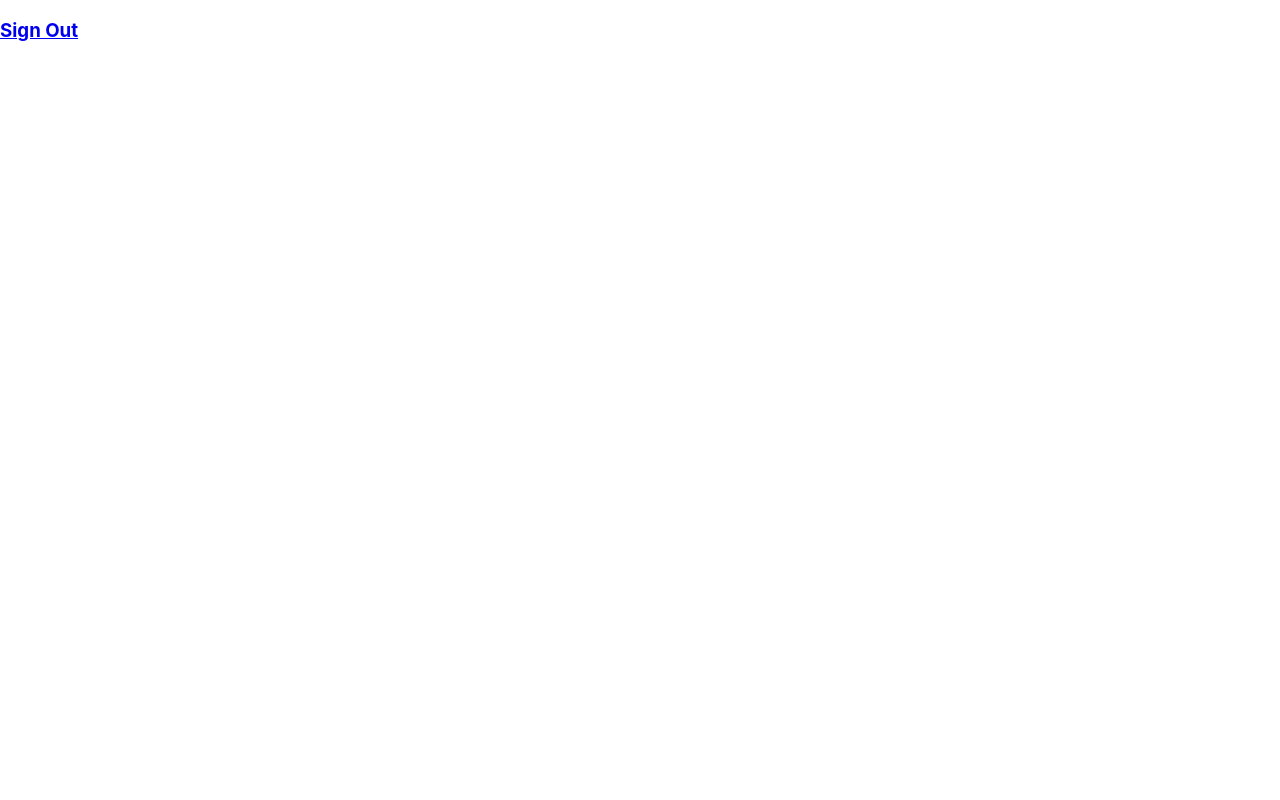
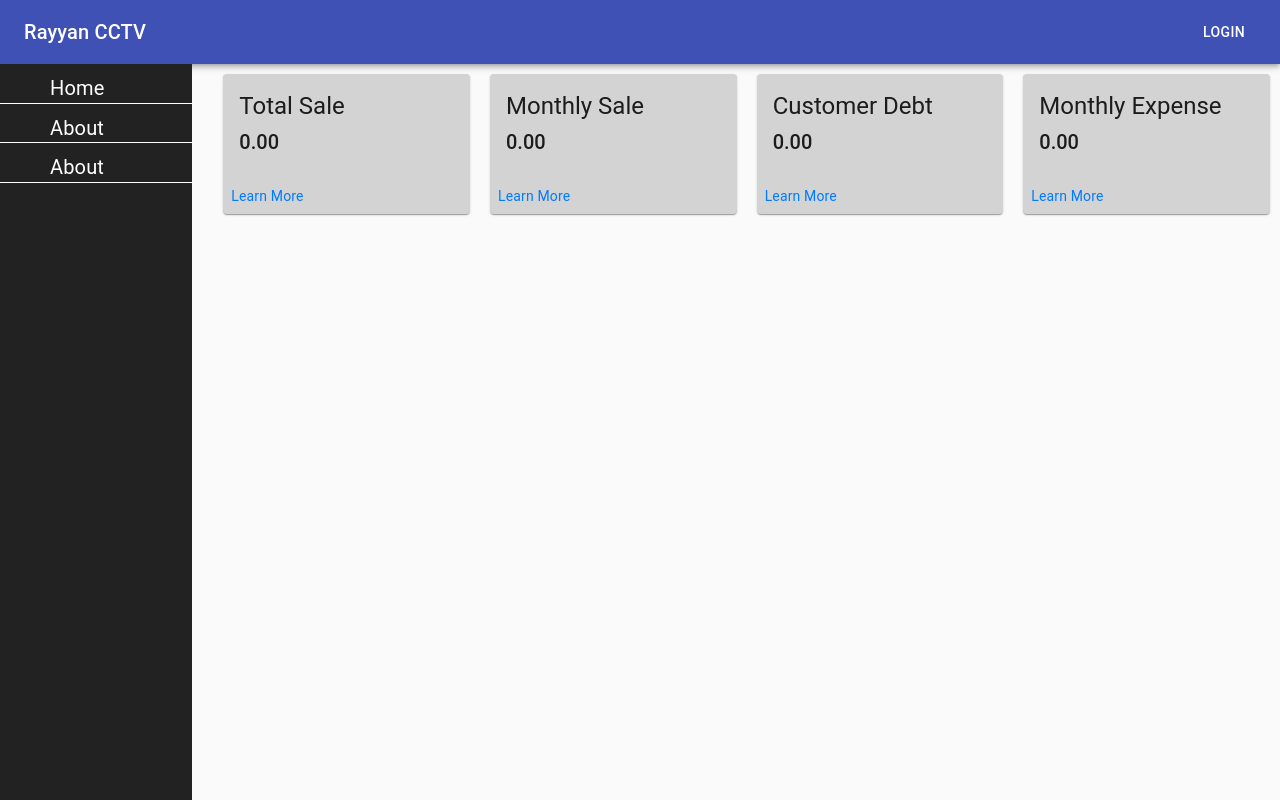
Before and after one commit to kashi326/POS, a React (Create React App) app: page /home in a window 1280 px wide. Built offline with nearby package versions, Linux system fonts and the light colour scheme.

Commit message:
navbar, sidebar and dashboard added

```diff
--- a/package.json
+++ b/package.json
@@ -8,10 +8,13 @@
     "@testing-library/jest-dom": "^4.2.4",
     "@testing-library/react": "^9.5.0",
     "@testing-library/user-event": "^7.2.1",
+    "bootstrap": "^4.3.1",
     "react": "^16.13.1",
+    "react-bootstrap": "^1.0.0-beta.14",
     "react-dom": "^16.13.1",
     "react-router-dom": "^5.2.0",
-    "react-scripts": "3.4.1"
+    "react-scripts": "3.4.1",
+    "styled-components": "^5.1.1"
   },
   "scripts": {
     "start": "react-scripts start",
--- a/public/index.html
+++ b/public/index.html
@@ -9,35 +9,16 @@
       name="description"
       content="Web site created using create-react-app"
     />
+    <!-- Font-awesome -->
+    <link rel="stylesheet" href="https://use.fontawesome.com/releases/v5.7.2/css/all.css" integrity="sha384-fnmOCqbTlWIlj8LyTjo7mOUStjsKC4pOpQbqyi7RrhN7udi9RwhKkMHpvLbHG9Sr" crossorigin="anonymous">
     <link rel="apple-touch-icon" href="%PUBLIC_URL%/logo192.png" />
-    <!--
-      manifest.json provides metadata used when your web app is installed on a
-      user's mobile device or desktop. See https://developers.google.com/web/fundamentals/web-app-manifest/
-    -->
+
     <link rel="manifest" href="%PUBLIC_URL%/manifest.json" />
-    <!--
-      Notice the use of %PUBLIC_URL% in the tags above.
-      It will be replaced with the URL of the `public` folder during the build.
-      Only files inside the `public` folder can be referenced from the HTML.
 
-      Unlike "/favicon.ico" or "favicon.ico", "%PUBLIC_URL%/favicon.ico" will
-      work correctly both with client-side routing and a non-root public URL.
-      Learn how to configure a non-root public URL by running `npm run build`.
-    -->
-    <title>React App</title>
+    <title>Rayyan CCTV</title>
   </head>
   <body>
     <noscript>You need to enable JavaScript to run this app.</noscript>
     <div id="root"></div>
-    <!--
-      This HTML file is a template.
-      If you open it directly in the browser, you will see an empty page.
-
-      You can add webfonts, meta tags, or analytics to this file.
-      The build step will place the bundled scripts into the <body> tag.
-
-      To begin the development, run `npm start` or `yarn start`.
-      To create a production bundle, use `npm run build` or `yarn build`.
-    -->
   </body>
 </html>
--- a/src/App.css
+++ b/src/App.css
@@ -1,38 +1,3 @@
 .App {
   text-align: center;
 }
-
-.App-logo {
-  height: 40vmin;
-  pointer-events: none;
-}
-
-@media (prefers-reduced-motion: no-preference) {
-  .App-logo {
-    animation: App-logo-spin infinite 20s linear;
-  }
-}
-
-.App-header {
-  background-color: #282c34;
-  min-height: 100vh;
-  display: flex;
-  flex-direction: column;
-  align-items: center;
-  justify-content: center;
-  font-size: calc(10px + 2vmin);
-  color: white;
-}
-
-.App-link {
-  color: #61dafb;
-}
-
-@keyframes App-logo-spin {
-  from {
-    transform: rotate(0deg);
-  }
-  to {
-    transform: rotate(360deg);
-  }
-}
--- a/src/App.js
+++ b/src/App.js
@@ -1,16 +1,19 @@
 import React from 'react';
-import {BrowserRouter as Router, Switch, Route } from 'react-router-dom';
+import { BrowserRouter as Router, Switch, Route } from 'react-router-dom';
+import '../node_modules/bootstrap/dist/css/bootstrap.min.css';
 import Login from './component/Login';
 import Home from './component/Home';
+import About from './component/About';
+import Sidebar from './component/Layout/Sidebar';
+function App() {
+  return (
 
-
-function App() {
-
-  return (
     <Router>
       <Switch>
-        <Route path="/" exact component={Login}/>
-        <Route path="/home" component={Home}/>
+        <Route path="/" exact component={Login} />
+
+        <Route path="/home"><Sidebar component={<Home />} /></Route>
+        <Route path="/about"><Sidebar component={<About />} /></Route>
       </Switch>
     </Router>
   );
--- /dev/null
+++ b/src/component/About.js
@@ -0,0 +1,7 @@
+import React from 'react';
+function About() {
+    return (
+       <div>About Page</div>
+    );
+}
+export default About;
--- a/src/component/Home.js
+++ b/src/component/Home.js
@@ -1,14 +1,102 @@
 import React from 'react';
 import { Link } from 'react-router-dom';
+import Card from '@material-ui/core/Card'
+import { makeStyles } from '@material-ui/core/styles';
+import CardActionArea from '@material-ui/core/CardActionArea';
+import CardActions from '@material-ui/core/CardActions';
+import CardContent from '@material-ui/core/CardContent';
+import Typography from '@material-ui/core/Typography';
+import Grid from '@material-ui/core/Grid';
+import CssBaseline from '@material-ui/core/CssBaseline';
 
+const useStyles = makeStyles({
+  root: {
+    display: 'flex',
+  },
+  card: {
+    maxWidth: 250,
+    backgroundColor: 'lightgrey',
+    margin: '10px',
+  },
+  media: {
+    height: 140,
+  },
+});
 
 function Home() {
+  const classes = useStyles();
+
   return (
-    <Link to='/'>
-        <h3>
-          Sign Out</h3>
-      </Link>
+    <div className={classes.root}>
+      <Grid container component='main' className={classes.root}>
+        <CssBaseline />
+        <Grid item xs={12} md={4} lg={3}>
+          <Card className={classes.card}>
+            <CardActionArea>
+              <CardContent>
+                <Typography gutterBottom variant="h5" component="h2">
+                  Total Sale
+                </Typography>
+                <h5>0.00</h5>
+              </CardContent>
+            </CardActionArea>
+            <CardActions>
+              <Link to="/">Learn More</Link>
+            </CardActions>
+          </Card>
+        </Grid>
+
+        <Grid item xs={12} md={4} lg={3}>
+          <Card className={classes.card}>
+            <CardActionArea>
+              <CardContent>
+                <Typography gutterBottom variant="h5" component="h2">
+                  Monthly Sale
+                </Typography>
+                <h5>0.00</h5>
+              </CardContent>
+            </CardActionArea>
+            <CardActions>
+              <Link to="/">Learn More</Link>
+            </CardActions>
+          </Card>
+        </Grid>
+
+        <Grid item xs={12} md={4} lg={3}>
+          <Card className={classes.card}>
+            <CardActionArea>
+              <CardContent>
+                <Typography gutterBottom variant="h5" component="h2">
+                  Customer Debt
+                </Typography>
+                <h5>0.00</h5>
+              </CardContent>
+            </CardActionArea>
+            <CardActions>
+              <Link to="/">Learn More</Link>
+            </CardActions>
+          </Card>
+        </Grid>
+
+        <Grid item xs={12} md={4} lg={3}>
+          <Card className={classes.card}>
+            <CardActionArea>
+              <CardContent>
+                <Typography gutterBottom variant="h5" component="h2">
+                  Monthly Expense
+                </Typography>
+                <h5>0.00</h5>
+              </CardContent>
+            </CardActionArea>
+            <CardActions>
+              <Link to="/">Learn More</Link>
+            </CardActions>
+          </Card>
+        </Grid>
+
+      </Grid>
+    </div>
+
   );
 }
-
 export default Home;
--- /dev/null
+++ b/src/component/Layout/NavigationBar.js
@@ -0,0 +1,36 @@
+import React from 'react';
+import { makeStyles } from '@material-ui/core/styles';
+import AppBar from '@material-ui/core/AppBar';
+import Toolbar from '@material-ui/core/Toolbar';
+import Typography from '@material-ui/core/Typography';
+import Button from '@material-ui/core/Button';
+
+const useStyles = makeStyles((theme) => ({
+  root: {
+    flexGrow: 1,
+  },
+  menuButton: {
+    marginRight: theme.spacing(2),
+  },
+  title: {
+    flexGrow: 1,
+  },
+}));
+
+function NavigationBar() {
+    const classes = useStyles();
+
+  return (
+    <div className={classes.root}>
+      <AppBar position="static">
+        <Toolbar>
+          <Typography variant="h6" className={classes.title}>
+            Rayyan CCTV
+          </Typography>
+          <Button color="inherit" href='/'>Login</Button>
+        </Toolbar>
+      </AppBar>
+    </div>
+  );
+}
+export default NavigationBar;
--- /dev/null
+++ b/src/component/Layout/Sidebar.css
@@ -0,0 +1,27 @@
+    .sidebar{
+        position: fixed;
+        background-color: #222;
+        height: 100%;
+        width: 15%;
+        font-size: 20px;
+    }
+    ul{
+        list-style: none;
+        padding: 0;
+    }
+    li a{
+      text-decoration: none;
+      color:white;
+      margin: 2px;
+    }
+    li{
+        border-bottom: 1px white solid;
+        padding-left: 25%;
+        padding-top: 10px;
+    }
+    a:hover {
+        text-decoration: none;
+    }
+    li:hover{
+        background-color: orange;
+    }
--- /dev/null
+++ b/src/component/Layout/Sidebar.js
@@ -0,0 +1,27 @@
+import React from 'react';
+import Link from 'react-router-dom/Link';
+import './Sidebar.css';
+import Grid from '@material-ui/core/Grid';
+import NavigationBar from './NavigationBar';
+function Sidebar(props) {
+    return (
+        <div>
+            <NavigationBar />
+            <Grid container>
+                <Grid item xs={12} md={4} lg={2}>
+                    <div className="sidebar">
+                        <ul>
+                            <li><Link to="/home">Home</Link></li>
+                            <li><Link to="/about">About</Link></li>
+                            <li><Link to="/about">About</Link></li>
+                        </ul>
+                    </div>
+                </Grid>
+                <Grid item xs={12} md={8} lg={10}>
+                    {props.component}
+                </Grid>
+            </Grid>
+        </div>
+    );
+}
+export default Sidebar;
--- a/src/component/Login.js
+++ b/src/component/Login.js
@@ -7,7 +7,6 @@ import FormControlLabel from '@material-ui/core/FormControlLabel';
 import Checkbox from '@material-ui/core/Checkbox';
 import { Link } from 'react-router-dom';
 import Paper from '@material-ui/core/Paper';
-import Box from '@material-ui/core/Box';
 import Grid from '@material-ui/core/Grid';
 import LockOutlinedIcon from '@material-ui/icons/LockOutlined';
 import Typography from '@material-ui/core/Typography';
@@ -24,6 +23,11 @@ const style = makeStyles((theme) => ({
     backgroundColor: theme.palette.type === 'light' ? theme.palette.grey[50] : theme.palette.grey[900],
     backgroundSize: 'cover',
     backgroundPosition: 'center'
+  },
+  grid:{
+    height:'75%',
+    marginLeft:'25%',
+    marginTop:'5%'
   },
   paper: {
     margin: theme.spacing(8, 4),
@@ -60,8 +64,7 @@ function Login() {
       <div>
         <Grid container component='main' className={classes.root}>
           <CssBaseline />
-          <Grid xs={false} sm={4} md={8} className={classes.image} />
-          <Grid item xs={12} sm={8} md={4} component={Paper} elevation={6} square>
+          <Grid item xs={6} component={Paper} className={classes.grid} elevation={6} square>
             <div className={classes.paper}>
               <Avatar className={classes.avatar}>
                 <LockOutlinedIcon />
@@ -106,20 +109,6 @@ function Login() {
                 >
                   Sign In
             </Button>
-                <Grid container>
-                  <Grid item xs>
-                    <Link href="#" variant="body2">
-                      Forgot password?
-                </Link>
-                  </Grid>
-                  <Grid item>
-                    <Link href="#" variant="body2">
-                      {"Don't have an account? Sign Up"}
-                    </Link>
-                  </Grid>
-                </Grid>
-                <Box mt={5}>
-                </Box>
               </form>
             </div>
           </Grid>
```
Also changed, not shown: src/component/Layout/NavigationBar.css (added), 1 other file (tests, documents, lock files or other folders).
